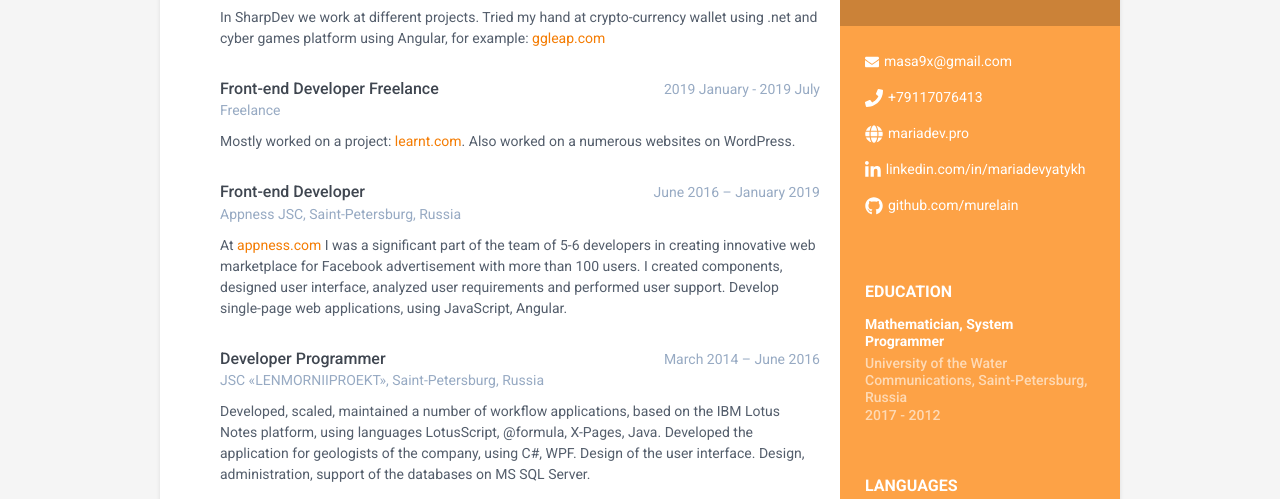
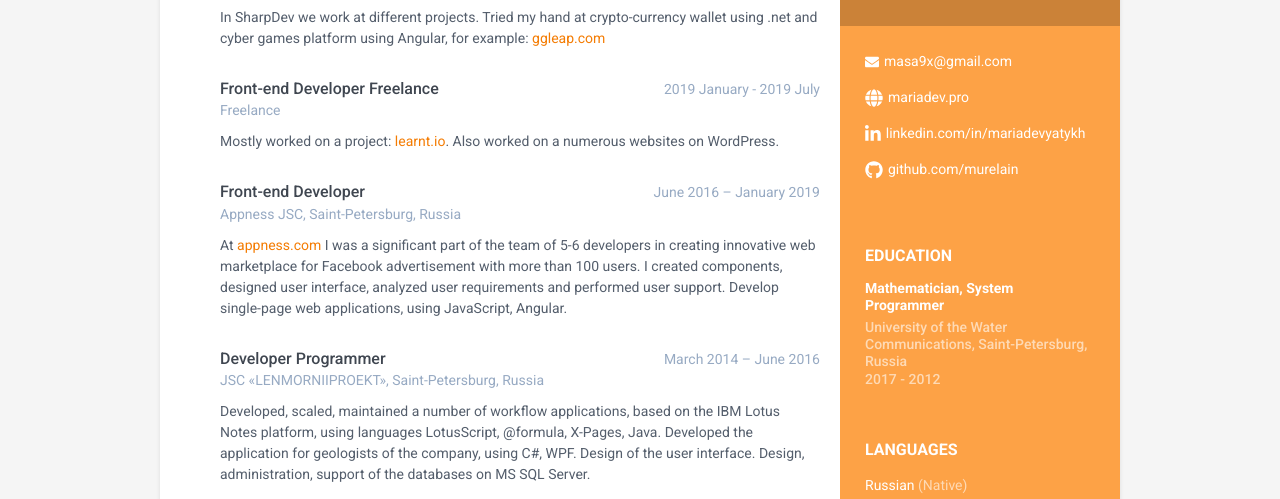
Before and after one commit to murelain/cv, a plain HTML site: page index.html in a window 1280 px wide. Shown: the part 408-907 px from the top of the page. Drawn offline with Linux system fonts and the light colour scheme.

Commit message:
contacts updates

```diff
--- a/index.html
+++ b/index.html
@@ -33,7 +33,6 @@
             <div class="contact-container container-block">
                 <ul class="list-unstyled contact-list">
                     <li class="email"><i class="fas fa-envelope"></i><a href="mailto: masa9x@gmail.com">masa9x@gmail.com</a></li>
-                    <li class="phone"><i class="fas fa-phone"></i><a href="tel:+79117076413">+79117076413</a></li>
                     <li class="website"><i class="fas fa-globe"></i><a href="http://mariadev.pro" target="_blank">mariadev.pro</a></li>
                     <li class="linkedin"><i class="fab fa-linkedin-in"></i><a href="https://www.linkedin.com/in/mariadevyatykh/" target="_blank">linkedin.com/in/mariadevyatykh</a></li>
                     <li class="github"><i class="fab fa-github"></i><a href="https://github.com/murelain/" target="_blank">github.com/murelain</a></li>
@@ -106,7 +105,7 @@
                     </div><!--//meta-->
                     <div class="details">
                         <p>
-                            Mostly worked on a project: <a href="http://learnt.com/" target="_blank">learnt.com</a>. Also worked on a numerous websites on WordPress.
+                            Mostly worked on a project: <a href="http://learnt.io/" target="_blank">learnt.io</a>. Also worked on a numerous websites on WordPress.
                         </p>
 
                     </div><!--//details-->
```
